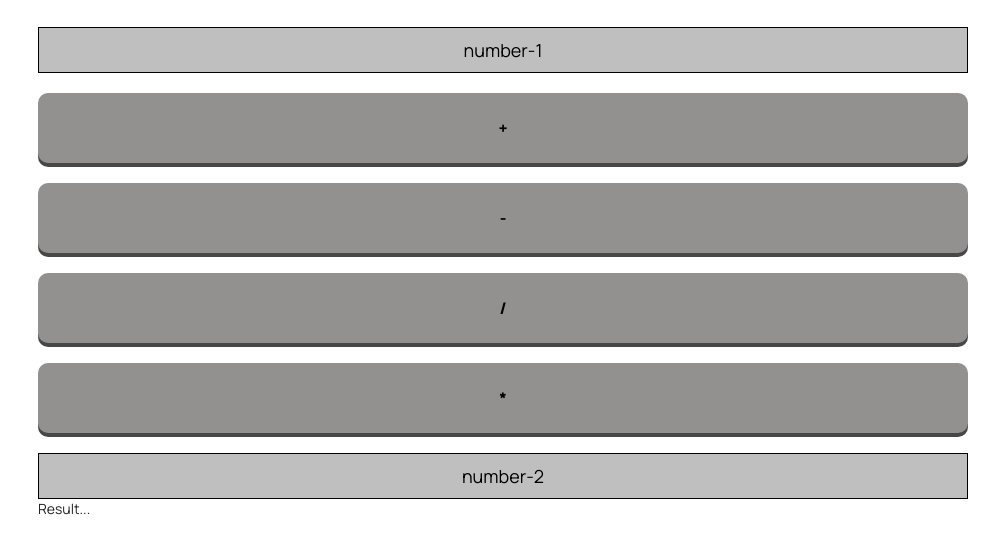
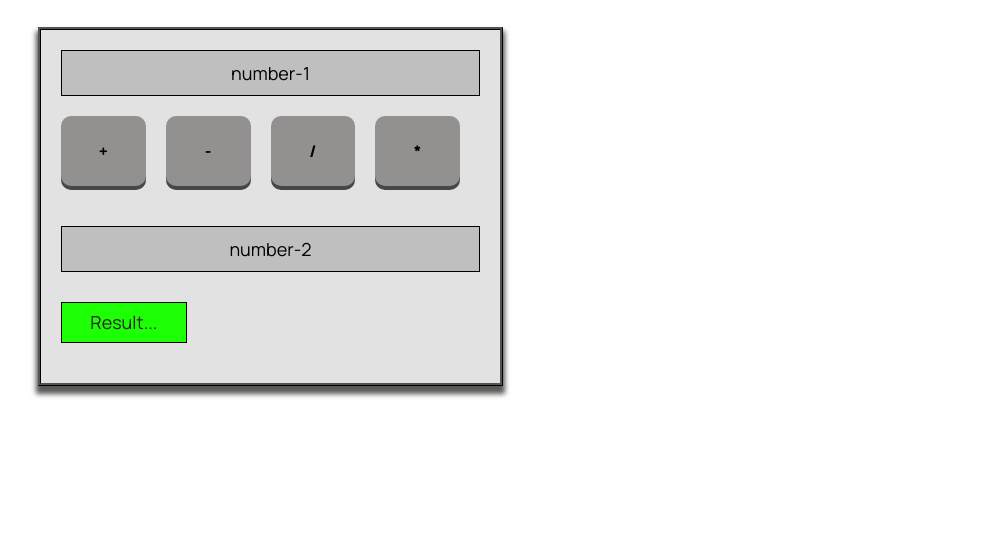
Before and after one commit to gprva/js12-h-w, a plain HTML site: page index.html in a window 1280 px wide. Shown: the part 160-714 px from the top of the page, without its empty margins (137-1136 px from the left). Drawn offline with nearby package versions, Linux system fonts and the light colour scheme.

Commit message:
added calculator

```diff
--- a/core.js
+++ b/core.js
@@ -1,9 +1,29 @@
 const input1 = $('.number-1')
 const input2 = $('.number-2')
-const btnPlus = $('.btn__plus')
+const btnPlus = $('.btn__minus')
 const result = $('.result')
+const btnMinus = $('.btn__plus')
+const btnDivide = $('.btn__divide')
+const btnMultiply = $('.btn__multiply')
+
+
 
 btnPlus.on('click',function(){
     let sum = +input1.val() +  +input2.val()
     result.text(sum)
 })
+
+btnMinus.on('click',function(){
+    let min = +input1.val() -  +input2.val()
+    result.text(min)
+})
+
+btnDivide.on('click',function(){
+    let sum = +input1.val() /  +input2.val()
+    result.text(sum)
+})
+
+btnMultiply.on('click',function(){
+    let sum = +input1.val() *  +input2.val()
+    result.text(sum)
+})
--- a/index.html
+++ b/index.html
@@ -30,26 +30,26 @@
   </head>
   <body>
     <header>
-      <div class="container">
-      </div>
+      <div class="container"></div>
     </header>
 
-    <section class="">
+    <section>
       <div class="container">
         <h2 class="sec_tit">calculator</h2>
-        <input type="text" class="number-1" placeholder="number-1" />
-        <div class="calc">
-          <button class="btn btn__plus" type="button">+</button>
-		  <button class="btn btn__minus" type="button">-</button>
-          <button class="btn btn__plus" type="button">/</button>
-          <button class="btn btn__plus" type="button">*</button>
+        <div class="calculator">
+          <input type="text" class="number-1" placeholder="number-1" />
+          <div class="calc">
+            <button class="btn btn__plus" type="button">+</button>
+            <button class="btn btn__minus" type="button">-</button>
+            <button class="btn btn__divide" type="button">/</button>
+            <button class="btn btn__multiply" type="button">*</button>
+          </div>
+          <input type="text" class="number-2" placeholder="number-2" />
+          <p class="result">Result...</p>
         </div>
-        <input type="text" class="number-2" placeholder="number-2" />
 
-        <p class="result">Result...</p>
       </div>
     </section>
-
 
     <footer>
       <div class="container"></div>
--- a/style.css
+++ b/style.css
@@ -112,14 +112,21 @@ section{
 	flex-wrap: wrap;
 	align-items: center;
 	justify-content: center;
-	width: 100%;
+	margin-right: 20px;
 	padding: 14px 0;
 	transition: 0.3s;
 	margin-bottom: 20px;
+
 }
 .btn:hover{
 	box-shadow: 0px 6px 5px 2px #000000;
 }
+.calculator{
+	border: 3px ridge #000;
+	padding: 20px;
+	width: 50%;
+	box-shadow: 0px 6px 5px 2px #585856;
+	background: #e2e2e2;}
 .link{
 	transition: 0.3s;
 }
@@ -153,3 +160,16 @@ section{
 .btn__acc.active{
 	--background: red;
 }
+.calc{
+	display: flex;
+}
+.result{
+	border: 1px solid #000;
+	padding: 10px;
+	font-size: 18px;
+	text-align: center;
+	margin-bottom: 20px;
+	background: rgb(29, 255, 4);
+	margin-top: 30px;
+	width: 30%;
+}
```
